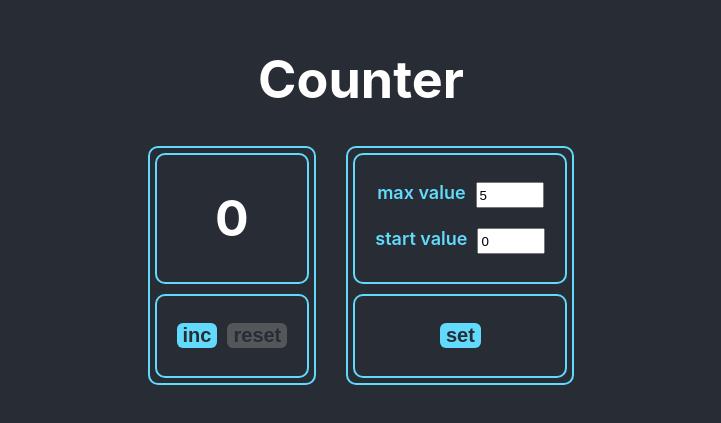
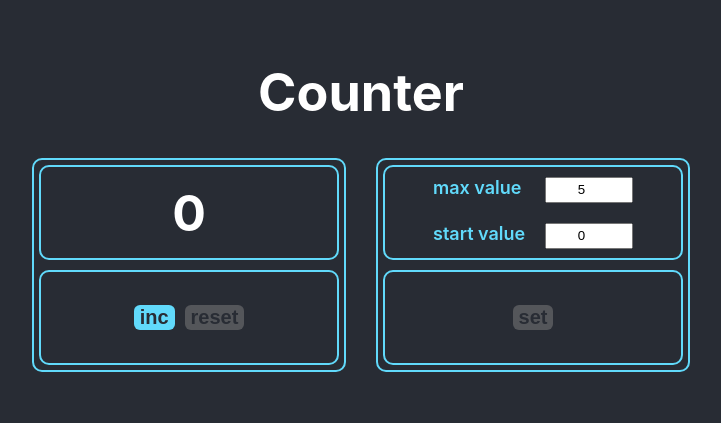
Before and after one commit to borashek32/way-samurai_react-apps, a React (Create React App) app: page / in a window 1280 px wide. Shown: the part 201-624 px from the top of the page, without its empty margins (279-1000 px from the left). Built offline with nearby package versions, Linux system fonts and the light colour scheme.

Commit message:
without disabled buttons

```diff
--- a/public/index.html
+++ b/public/index.html
@@ -24,7 +24,7 @@
       work correctly both with client-side routing and a non-root public URL.
       Learn how to configure a non-root public URL by running `npm run build`.
     -->
-    <title>React App</title>
+    <title>Advanced Counter</title>
   </head>
   <body>
     <noscript>You need to enable JavaScript to run this app.</noscript>
--- a/src/App.tsx
+++ b/src/App.tsx
@@ -1,21 +1,26 @@
 import React, {ChangeEvent, useState} from 'react'
 import './App.css'
 import {Counter} from "./components/Counter/Counter"
+import {saveState} from "./localStorage/localStorage";
 
 function App() {
-  const [settings, setSettings] = useState<{maxValue: number; startValue: number}>({maxValue: 5, startValue: 0})
-
   const [value, setValue] = useState<number>(0)
   const [maxValue, setMaxValue] = useState<number>(5)
   const [startValue, setStartValue] = useState<number>(0)
+  const [settings, setSettings] = useState<{maxValue: number; startValue: number}>({maxValue: 5, startValue: 0})
+
+  const [message, setMessage] = useState<boolean>(false)
 
   const [disabledButton, setDisabledButton] = useState<boolean>(true)
+
   const [erroredMaxValueInput, setErroredMaxValueInput] = useState<boolean>(false)
   const [erroredStartValueInput, setErroredStartValueInput] = useState<boolean>(false)
+  const [erroredMaxStart, setErroredMaxStart] = useState<boolean>(false)
 
   const incHandler = () => {
     if (value < settings.maxValue) {
       setValue(prevState => ++prevState);
+      saveState<number>('advanced-counter-inc-value', value)
     }
   }
   const resetHandler = () => {
@@ -27,26 +32,54 @@ function App() {
     if (newMaxValue <= 0) {
       setDisabledButton(true)
       setErroredMaxValueInput(true)
+      setMaxValue(newMaxValue)
+    } else if (newMaxValue === 5 && startValue === 0) {
+      setDisabledButton(true)
+      setMaxValue(newMaxValue)
+      setMessage(false)
+    } else if (newMaxValue <= startValue) {
+      setDisabledButton(true)
+      setErroredMaxStart(true)
+      setMaxValue(newMaxValue)
     } else {
       setMaxValue(newMaxValue)
-
+      setMessage(true)
       setDisabledButton(false)
+      setErroredMaxValueInput(false)
+      setErroredStartValueInput(false)
+      setErroredMaxStart(false)
+      saveState<number>('advanced-counter-max-value', newMaxValue)
     }
   }
   const onChangeStartValueHandler = (e: ChangeEvent<HTMLInputElement>) => {
-    const newStart = e.currentTarget.valueAsNumber;
-
-    if (newStart < 0) {
+    const newStartValue = e.currentTarget.valueAsNumber;
+    if (newStartValue < 0) {
       setDisabledButton(true)
       setErroredStartValueInput(true)
+      setStartValue(newStartValue)
+    } else if (newStartValue === 0 && maxValue) {
+      setDisabledButton(true)
+      setStartValue(newStartValue)
+      setMessage(false)
+    } else if (newStartValue >= maxValue) {
+      setDisabledButton(true)
+      setErroredMaxStart(true)
+      setStartValue(newStartValue)
     } else {
-      setStartValue(newStart)
+      setStartValue(newStartValue)
+      setMessage(true)
       setDisabledButton(false)
+      setErroredStartValueInput(false)
+      setErroredMaxValueInput(false)
+      setErroredMaxStart(false)
+      saveState<number>('advanced-counter-start-value', newStartValue)
     }
   }
+
   const setValuesHandler = (newValues: {maxValue: number, startValue: number}) => {
-    setSettings(newValues)
-    setValue(newValues.startValue)
+      setSettings(newValues)
+      setValue(newValues.startValue)
+      setMessage(false)
   }
 
   return (
@@ -56,14 +89,21 @@ function App() {
           value={value}
           startValue={startValue}
           maxValue={maxValue}
+
           incHandler={incHandler}
           resetHandler={resetHandler}
           setValuesHandler={setValuesHandler}
+
           onChangeMaxValueHandler={onChangeMaxValueHandler}
           onChangeStartValueHandler={onChangeStartValueHandler}
+
+          disabledButton={disabledButton}
+
+          message={message}
+
           erroredMaxValueInput={erroredMaxValueInput}
           erroredStartValueInput={erroredStartValueInput}
-          disabledButton={disabledButton}
+          erroredMaxStart={erroredMaxStart}
         />
       </header>
     </div>
--- a/src/components/Counter/Counter.module.css
+++ b/src/components/Counter/Counter.module.css
@@ -10,6 +10,8 @@
     display: flex;
     flex-direction: column;
     gap: 10px;
+    width: 300px;
+    height: 200px;
 }
 
 .buttonsWrapper {
@@ -29,6 +31,7 @@
     flex: 1 1 auto;
     gap: 20px;
     min-height: 80px;
+    height: 200px;
 }
 
 .button {
@@ -74,13 +77,25 @@
     display: flex;
     justify-content: space-between;
     padding: 0 20px;
+    width: 200px;
 }
 
 .input {
-    width: 60px;
+    width: 80px;
     height: 20px;
+    text-align: center;
 }
 
 .buttonsWrapper {
     margin: 20px;
 }
+
+.error {
+    color: red;
+    font-size: 16px;
+}
+
+.message {
+    color: #61dafb;
+    font-size: 16px;
+}
--- a/src/components/Counter/Counter.tsx
+++ b/src/components/Counter/Counter.tsx
@@ -11,10 +11,12 @@ export type CounterType = {
   resetHandler: (value: number) => void
   onChangeMaxValueHandler: (e: ChangeEvent<HTMLInputElement>) => void
   onChangeStartValueHandler: (e: ChangeEvent<HTMLInputElement>) => void
-  setValuesHandler: (newValue:{maxValue: number, startValue: number}) => void
+  setValuesHandler: (newValue: {maxValue: number, startValue: number}) => void
   erroredMaxValueInput: boolean
   erroredStartValueInput: boolean
   disabledButton: boolean
+  erroredMaxStart: boolean
+  message: boolean
 }
 
 export const Counter = (props: CounterType) => {
@@ -25,10 +27,6 @@ export const Counter = (props: CounterType) => {
   const resetCallback = () => {
     props.resetHandler(props.value)
   }
-
-  // const onChangeMaxValueCallback = (e: ChangeEvent<HTMLInputElement>) => props.onChangeMaxValueHandler(e)
-  // const onChangeStartValueCallback = (e: ChangeEvent<HTMLInputElement>) => props.onChangeMaxValueHandler(e)
-  // const setValuesHandler = () => props.setValuesHandler()
 
   return (
     <>
@@ -43,6 +41,9 @@ export const Counter = (props: CounterType) => {
           resetCallback={resetCallback}
           erroredMaxValueInput={props.erroredMaxValueInput}
           erroredStartValueInput={props.erroredStartValueInput}
+          erroredMaxStart={props.erroredMaxStart}
+          disabledButton={props.disabledButton}
+          message={props.message}
         />
         <Settings
           maxValue={props.maxValue}
@@ -53,6 +54,7 @@ export const Counter = (props: CounterType) => {
           onChangeMaxValueHandler={props.onChangeMaxValueHandler}
           onChangeStartValueHandler={props.onChangeStartValueHandler}
           disabledButton={props.disabledButton}
+          erroredMaxStart={props.erroredMaxStart}
         />
       </div>
     </>
--- a/src/components/Counter/items/Settings.tsx
+++ b/src/components/Counter/items/Settings.tsx
@@ -1,8 +1,7 @@
 import css from '../Counter.module.css'
 import {Button} from "../../utils/Button";
-import React, {ChangeEvent, useState} from "react";
+import React, {ChangeEvent} from "react";
 import {Input} from '../../utils/Input';
-import {SetButton} from "../../utils/SetButton";
 
 type PropsType = {
   maxValue: number
@@ -13,6 +12,7 @@ type PropsType = {
   erroredStartValueInput?: boolean
   erroredMaxValueInput?: boolean
   disabledButton: boolean
+  erroredMaxStart?: boolean
 }
 
 export const Settings = (props: PropsType) => {
@@ -21,9 +21,12 @@ export const Settings = (props: PropsType) => {
   const onChangeStartValueCallback = (e: ChangeEvent<HTMLInputElement>) => props.onChangeStartValueHandler(e)
 
   const buttonClassName = css.button
-    + ((props.disabledButton) ? css.disabledButton : '')
+    + (props.disabledButton ? ' ' + css.disabledButton : '')
+
   const maxValueInputClassName = css.input
+    + ((props.erroredMaxValueInput || props.erroredMaxStart) ? ' ' + css.erroredInput : '')
   const startValueInputClassName = css.input
+    + ((props.erroredStartValueInput || props.erroredMaxStart) ? ' ' + css.erroredInput : '')
 
   return (
     <div className={css.counterWrapper}>
@@ -48,11 +51,10 @@ export const Settings = (props: PropsType) => {
         </div>
       </div>
       <div className={css.counterSubWrapper}>
-        {/*<button onClick={() => props.setValuesHandler({maxValue: props.maxValue, startValue: props.startValue})} className={buttonClassName}>set</button>*/}
-        <SetButton
+        <Button
           type={"submit"}
           name={'set'}
-          class={css.button}
+          class={buttonClassName}
           callback={() => props.setValuesHandler({maxValue: props.maxValue, startValue: props.startValue})}
         />
       </div>
--- a/src/components/utils/Button.tsx
+++ b/src/components/utils/Button.tsx
@@ -1,18 +1,26 @@
+import css from "../../components/Counter/Counter.module.css";
+
 type ButtonType = {
   name: string
   class: string
-  callback: (value: number) => void
+  callback: (value?: number) => void
   disabled?: boolean
   value?: number
+  type: ButtonPropsType
 }
+type ButtonPropsType = "button" | "submit" | "reset"
 
 export const Button = (props: ButtonType) => {
   const onClickHandler = () => {
-    props.value ? props.callback(props.value) : ''
+    (props.value) ? props.callback(props.value) : props.callback()
   }
 
   return (
-    <button onClick={onClickHandler} className={props.class}>
+    <button
+      onClick={onClickHandler}
+      className={props.disabled ? props.class + ' ' + css.disabledButton : props.class}
+      type={props.type}
+    >
       {props.name}
     </button>
   )
--- a/src/components/utils/Input.tsx
+++ b/src/components/utils/Input.tsx
@@ -1,5 +1,4 @@
 import {ChangeEvent} from "react";
-import css from '../Counter/Counter.module.css';
 
 type InputType = {
   value: number
--- a/src/components/utils/SetButton.tsx
+++ /dev/null
@@ -1,24 +0,0 @@
-type SetButtonType = {
-  name: string
-  class: string
-  disabled?: boolean
-  type: ButtonType
-  callback: () => void
-}
-type ButtonType = "button" | "submit" | "reset"
-
-export const SetButton = (props: SetButtonType) => {
-  const onClickCallback = () => {
-    props.callback()
-  }
-
-  return (
-    <button
-      type={props.type}
-      className={props.class}
-      onClick={onClickCallback}
-    >
-      {props.name}
-    </button>
-  )
-}
--- /dev/null
+++ b/src/localStorage/localStorage.ts
@@ -0,0 +1,11 @@
+export function saveState<T>(key: string, state: T) {
+  const stateAsString = JSON.stringify(state)
+  localStorage.setItem(key, stateAsString)
+}
+
+export function restoreState<T>(key: string, defaultState: T) {
+  let state = defaultState
+  const stateAsString = localStorage.getItem(key)
+  if (stateAsString !== null) state = JSON.parse(stateAsString) as T
+  return state
+}
```
Also changed, not shown: src/components/Counter/items/ChangeCounter.tsx (+17 -6 lines).
